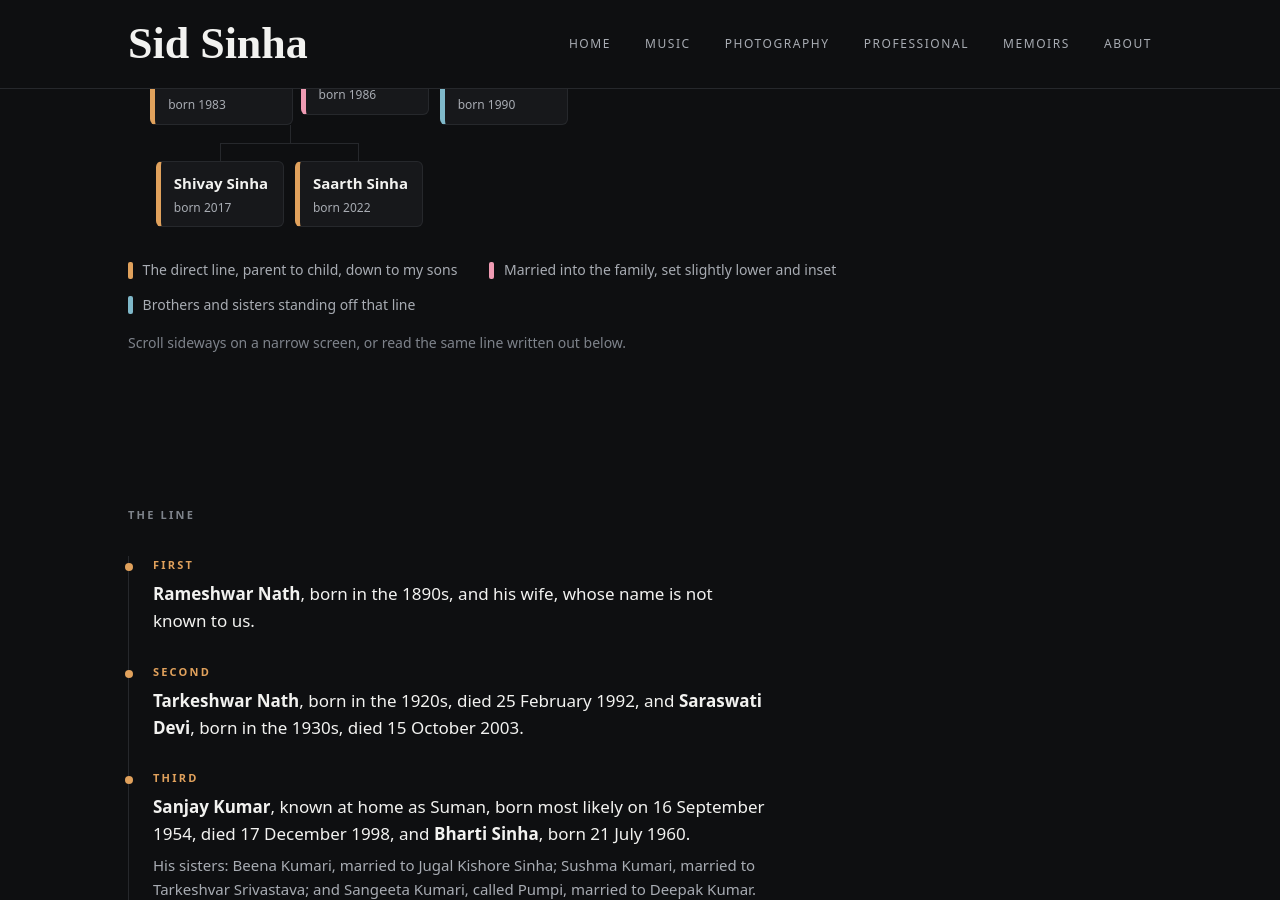
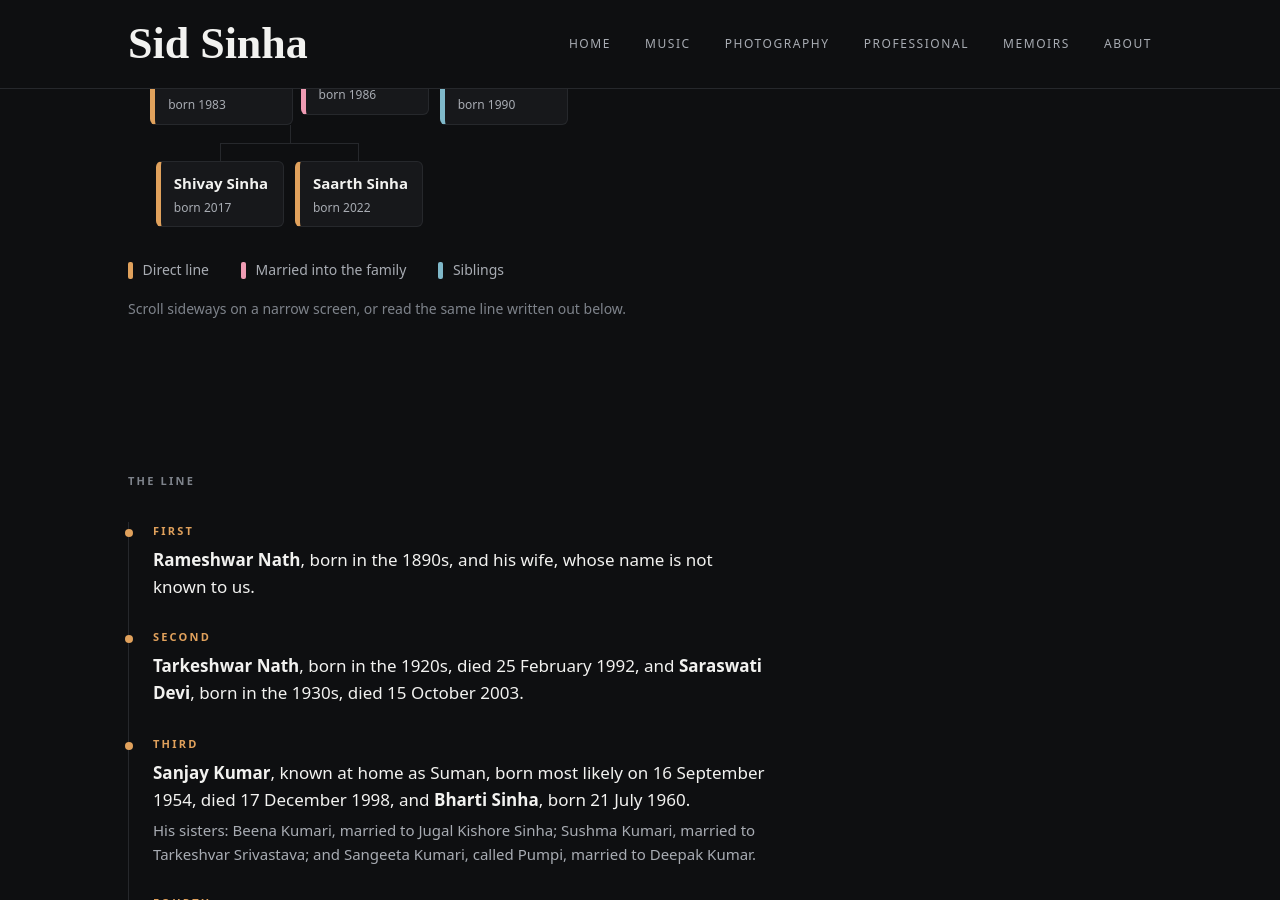
Before and after one commit to SidSays/SidSays.github.io, a Jekyll site: the page built from family.html, in a window 1280 px wide and 900 px high, scrolled down 833 px. Built offline with Jekyll 4.4.1, drawn with Linux system fonts in a browser that asks for light colours; some web fonts are replaced.

Commit message:
Add files via upload

```diff
--- a/family.html
+++ b/family.html
@@ -54,9 +54,9 @@ description: "Five generations of Siddharth Sinha's family, from Pondil village
       </ul>
     </div>
     <ul class="chart-key">
-      <li><span class="key-swatch key-blood"></span>The direct line, parent to child, down to my sons</li>
-      <li><span class="key-swatch key-spouse"></span>Married into the family, set slightly lower and inset</li>
-      <li><span class="key-swatch key-sib"></span>Brothers and sisters standing off that line</li>
+      <li><span class="key-swatch key-blood"></span>Direct line</li>
+      <li><span class="key-swatch key-spouse"></span>Married into the family</li>
+      <li><span class="key-swatch key-sib"></span>Siblings</li>
     </ul>
     <p class="chart-note">Scroll sideways on a narrow screen, or read the same line written out below.</p>
   </div>
```
